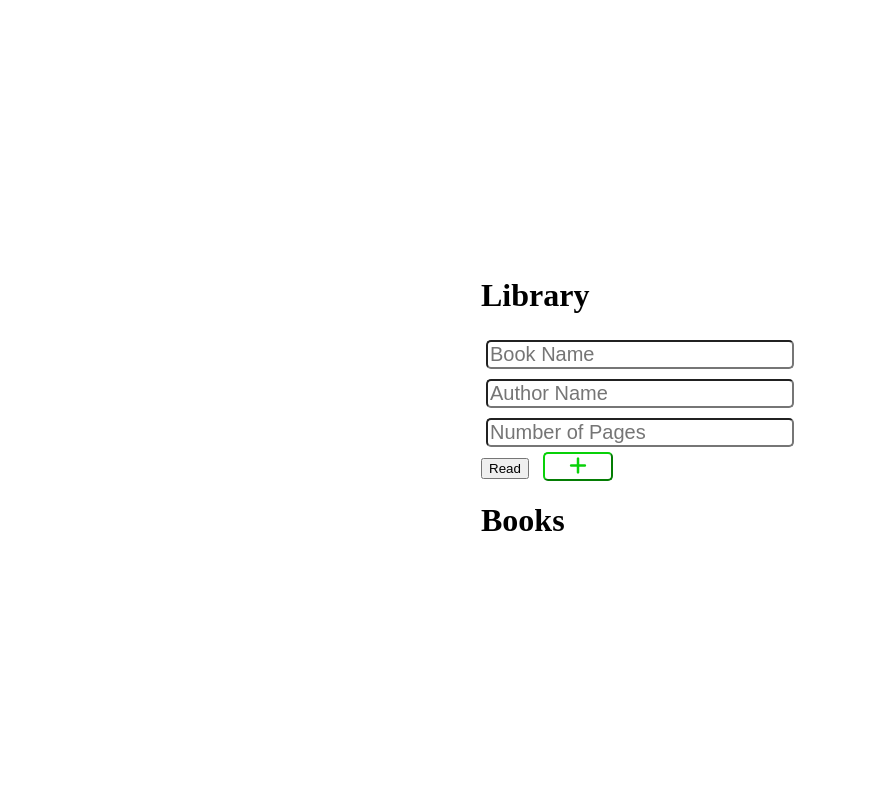
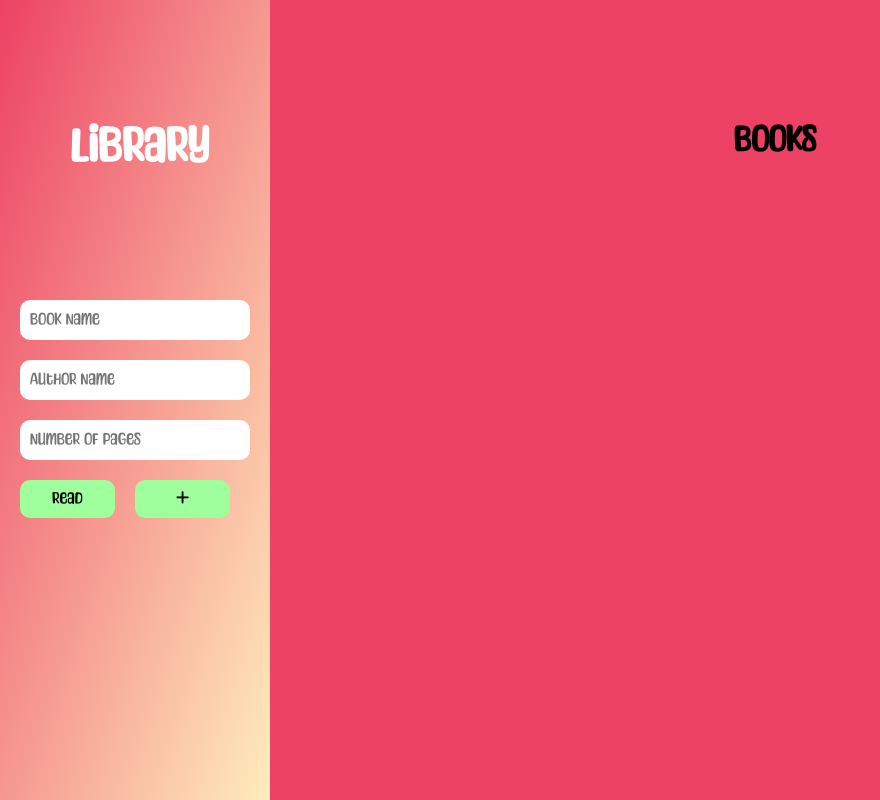
Before and after one commit to Abhiram716/Library, a plain HTML site: page Index.html in a window 1280 px wide. Shown: the top 800 px of the page, without its empty margins (0-880 px from the left). Drawn offline with Linux system fonts and the light colour scheme.

Commit message:
changed style according to new template

```diff
--- a/style.css
+++ b/style.css
@@ -1,80 +1,104 @@
-body{
-    display: flex;
-    justify-content: center;
-    align-items: center;
-    height: 100vh;
-    background:url(janko-ferlic-sfL_QOnmy00-unsplash.jpg);
-    background-size: cover;
+@font-face {
+  font-family: "Ambery";
+  src: url(fonts/Ambery\ Garden.otf);
 }
-#add-book-container{
-    display: flex;
-    border:solid 2px #fff;
-    padding: 30px;
-    border-radius: 20px;
-    background-color: #fff;
-}
-.input{
-    display: flex;
-    flex-direction: column;
-}
-.input-book{
-    border-radius: 5px;
-    font-size: 20px;
-    width: 300px;
-    margin: 5px;
-}
-#add-book{
-    margin-left: 10px;
-    border-radius: 5px;
-    font-size: 20px;
-    width: 70px;
-    background-color: #fff;
-    border-color: rgb(8, 209, 8);
-    color: rgb(8, 209, 8);
+
+* {
+  margin: 0px;
+  padding: 0px;
+  font-family: "Ambery";
+  list-style: none;
+  /* overflow-y: hidden; */
 
 }
-#add-book:hover{
-    background-color: rgb(13, 174, 13);
-    color: #fff;
+body{
+  position: relative;
 }
+
+/* Sidebar */
+.sidebar {
+  position: fixed;
+  left: 0px;
+  display: flex;
+  flex-direction: column;
+  padding: 20px;
+  width: 270px;
+  height: 100%;
+  box-sizing: border-box;
+  background-image: linear-gradient(to bottom right, #ed4264, #ffedbc);
+}
+.sidebar .sidebar-contents{
+  margin-top: 100px;
+}
+.sidebar .header {
+  font-size: 22px;
+  color: white;
+  width: 100vw;
+  height: 20vh;
+  margin-left: 50px;
+}
+.sidebar .input {
+  display: flex;
+  flex-direction: column;
+  margin-bottom: 20px;
+}
+.sidebar .input .input-book {
+  margin-top: 20px;
+  border-radius: 10px;
+  border: none;
+  height: 40px;
+  font-size: 15px;
+  padding-left: 10px;
+}
+.buttons {
+  display: flex;
+  justify-content: center;
+}
+#add-book,
+#read-book {
+  background-color: #9fff9c;
+  border-radius: 10px;
+  font-size: 15px;
+  padding: 10px;
+  margin-right: 20px;
+  width: 200px;
+  border: none;
+}
+#read-book:hover {
+  background-color: rgb(142, 213, 142);
+  color: #fff;
+}
+#add-book:hover {
+  background-color: rgb(142, 213, 142);
+  color: #fff;
+}
+
+/* main contents */
+
+#book-container{
+  background-color:#ed4264;
+  height: 100vh;
+  display: flex;
+  flex-wrap: row wrap;
+  margin-left: 270px;
+  padding: 100px;
+}
+#book-container div {
+  width:100%;
+  height: 10%;
+  display: flex;
+  justify-content: center;
+  align-items: center;
+}
+
+/* book class created in js file*/
+
 .book{
-    width:95%;
-    background-color: white;
-    padding: 10px;
-    margin: 10px;
-    display: flex;
-    justify-content: space-between;
-    border-radius: 10px;
+  background-color: white;
+  border-radius: 10px;
+  width: 200px;
+  height: 200px;
+
+  font-size: 1rem;
+  box-sizing: border-box;
 }
-.book li{
-    list-style: none;
-    padding: 10px;
-    margin:5px;
-    font-size: 1.3rem;
-    flex: 4;
-}
-.book button{
-    flex: 1;
-    border-radius: 10px;
-    margin:5px;
-    background-color: #fff;
-    cursor: pointer;
-}
-.book .checkBook{
-    color: orange;
-    border: solid 2px orange;
-
-}
-.book .checkBook:hover{
-    color: white;
-    background-color: orange;
-}
-.book .deleteBook{
-    color: red;
-    border: solid 2px red;
-
-}
-.book .deleteBook:hover{
-    color: white;
-    background-color: red;
-}
```
